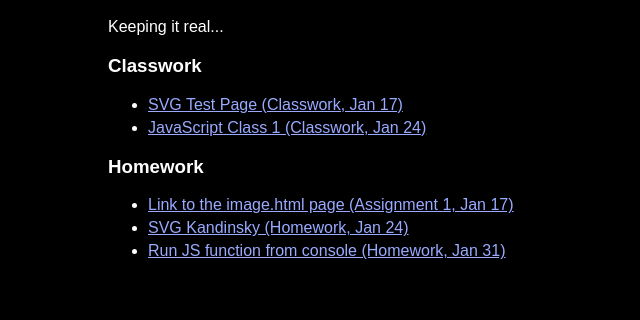
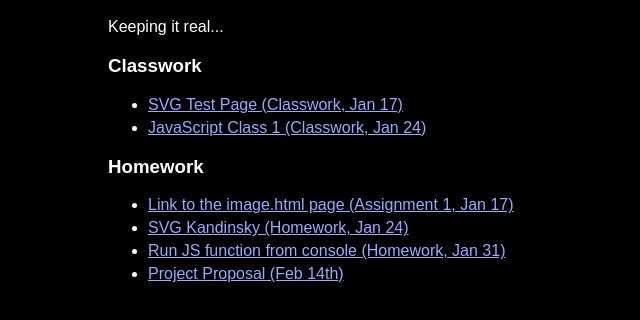
Before and after one commit to dfarrow/dfarrow.github.io, a website: page index.html in a window 1280 px wide. Shown: the part 48-368 px from the top of the page, without its empty margins (282-922 px from the left). Drawn offline with Linux system fonts and the light colour scheme.

Commit message:
Linked to presentation

```diff
--- a/index.html
+++ b/index.html
@@ -26,6 +26,7 @@
         <li><a href="homework/image.html">Link to the image.html page (Assignment 1, Jan 17)</a></li>
         <li><a href="homework/jan24.html">SVG Kandinsky (Homework, Jan 24)</a></li>
         <li><a href="homework/jan31.html">Run JS function from console (Homework, Jan 31)</a></li>
+        <li><a href="https://docs.google.com/presentation/d/1oTOWvSYQnBxkMcRHD6D-Jz6Xho8kYD9wQ0DVT8kKC9g/edit?usp=sharing">Project Proposal (Feb 14th)</a></li>
       </ul>
   </div>
   <script src="js/scripts.js"></script>
```
